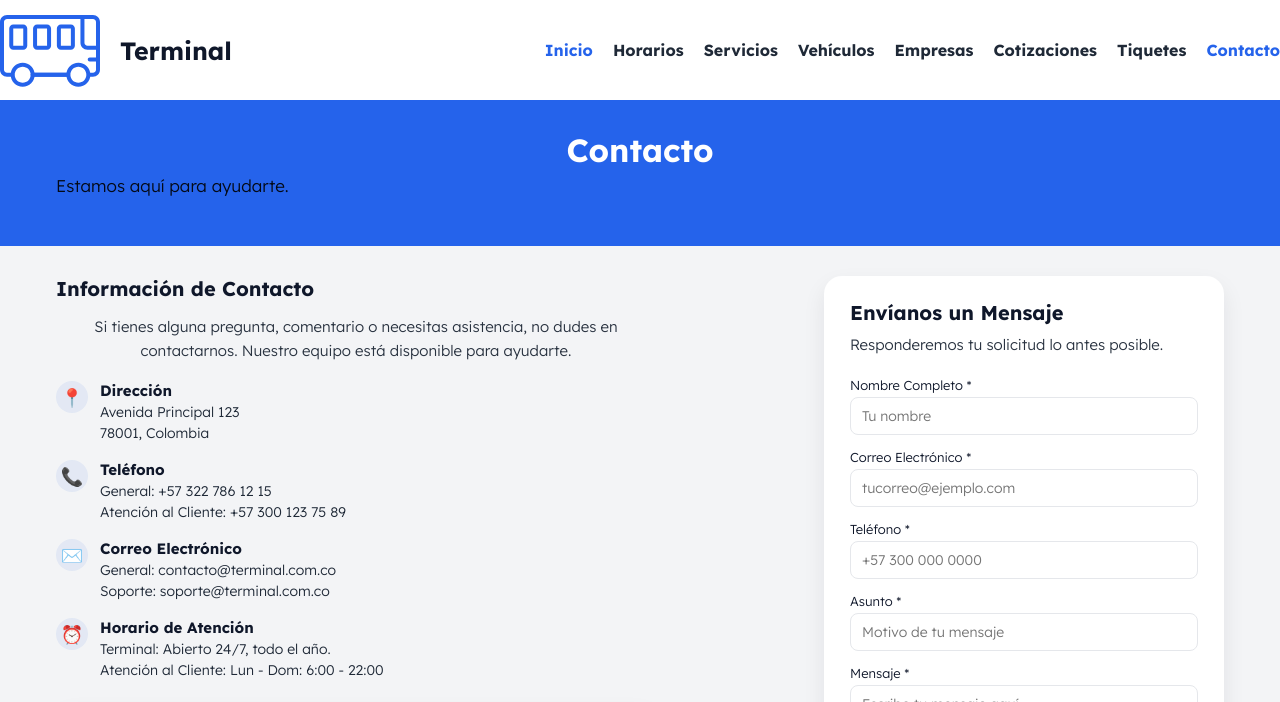
After one commit to Monroybr/terminal, a PHP site: page /contacto.html in a window 1280 px wide. The commit adds this page. Shown: the top 702 px of the page. Run offline with PHP 8.4, Linux system fonts and the light colour scheme.

Commit message:
Se termino el css del archivo contacto.html, con validaciones del formulario

```diff
--- /dev/null
+++ b/contacto.html
@@ -0,0 +1,196 @@
+<!DOCTYPE html>
+<html lang="en">
+  <head>
+    <meta charset="UTF-8">
+    <title>Terminal</title>
+    <link rel="preconnect" href="https://fonts.googleapis.com">
+    <link rel="preconnect" href="https://fonts.gstatic.com" crossorigin>
+    <link href="https://fonts.googleapis.com/css2?family=Lexend:wght@300,400;700&display=swap" rel="stylesheet">
+    <link rel="stylesheet" href="build/css/app.css">
+  </head>
+
+  <body>
+
+    <!--seccion header-->
+    <header>
+      <div class="header">
+        <div class="header__contenedor">
+          <div class="header__barra">
+            <div class="header__logo">
+              <img src="build/img/logo.svg" alt="logo terminal">
+              <h1 class="header__titulo">Terminal</h1>
+            </div>
+            <nav class="navegacion">
+              <a href="index.html" class="navegacion__link activo">Inicio</a>
+              <a href="horarios.html" class="navegacion__link">Horarios</a>
+              <a href="#" class="navegacion__link ">Servicios</a>
+              <a href="#" class="navegacion__link">Vehículos</a>
+              <a href="#" class="navegacion__link">Empresas</a>
+              <a href="#" class="navegacion__link">Cotizaciones</a>
+              <a href="#" class="navegacion__link">Tiquetes</a>
+              <a href="contacto.html" class="navegacion__link activo">Contacto</a>
+            </nav>
+          </div>
+        </div>
+      </div>
+    </header>
+
+    <!--seccion contacto-->
+    <main class="contacto">
+      <section class="contacto__encabezado">
+        <div class="contacto__contenedor">
+          <h1 class="contacto__titulo">Contacto</h1>
+          <p class="contacto__descripcion">Estamos aquí para ayudarte.</p>
+        </div>
+      </section>
+
+      <section class="contacto__contenido">
+        <div class="contacto__contenedor contacto__contenedor--grid">
+          <div class="contacto__col contacto__col--info">
+            <h2 class="contacto__subtitulo">Información de Contacto</h2>
+            <p class="contacto__texto">Si tienes alguna pregunta, comentario o necesitas asistencia, no dudes en contactarnos.
+            Nuestro equipo está disponible para ayudarte.
+            </p>
+
+            <ul class="contacto__lista">
+              <li class="contacto__item">
+                <span class="contacto__icono">📍</span>
+                <div class="contacto__item-detalle">
+                  <h3 class="contacto__item-titulo">Dirección</h3>
+                  <p class="contacto__item-texto">Avenida Principal 123<br>78001, Colombia</p>
+                </div>
+              </li>
+
+              <li class="contacto__item">
+                <span class="contacto__icono">📞</span>
+                <div class="contacto__item-detalle">
+                  <h3 class="contacto__item-titulo">Teléfono</h3>
+                  <p class="contacto__item-texto">General: +57 322 786 12 15<br>Atención al Cliente: +57 300 123 75 89</p>
+                </div>
+              </li>
+
+              <li class="contacto__item">
+                <span class="contacto__icono">✉️</span>
+                <div class="contacto__item-detalle">
+                  <h3 class="contacto__item-titulo">Correo Electrónico</h3>
+                  <p class="contacto__item-texto">General: contacto@terminal.com.co<br>Soporte: soporte@terminal.com.co
+                  </p>
+                </div>
+              </li>
+
+              <li class="contacto__item">
+                <span class="contacto__icono">⏰</span>
+                <div class="contacto__item-detalle">
+                  <h3 class="contacto__item-titulo">Horario de Atención</h3>
+                  <p class="contacto__item-texto">Terminal: Abierto 24/7, todo el año.<br>Atención al Cliente: Lun - Dom: 6:00 - 22:00
+                  </p>
+                </div>
+              </li>
+            </ul>
+
+            <figure class="contacto__imagen">
+              <img src="build/img/header.jpg" alt="Punto de información">
+            </figure>
+          </div>
+
+          <div class="contacto__col contacto__col--formulario">
+            <div class="contacto__tarjeta">
+              <h2 class="contacto__subtitulo contacto__subtitulo--formulario">Envíanos un Mensaje</h2>
+              <p class="contacto__texto contacto__texto--formulario">Responderemos tu solicitud lo antes posible.</p>
+              <form class="contacto__formulario">
+                <div class="contacto__campo">
+                  <label for="nombre" class="contacto__label">Nombre Completo *</label>
+                  <input id="nombre" type="text" class="contacto__input" placeholder="Tu nombre" required maxlength="30">
+                </div>
+
+                <div class="contacto__campo">
+                  <label for="email" class="contacto__label">Correo Electrónico *</label>
+                  <input id="email" type="email" class="contacto__input" placeholder="tucorreo@ejemplo.com" required maxlength="30">
+                </div>
+
+                <div class="contacto__campo">
+                  <label for="telefono" class="contacto__label">Teléfono *</label>
+                  <input id="telefono" type="number" class="contacto__input" placeholder="+57 300 000 0000" required maxlength="10">
+                </div>
+
+                <div class="contacto__campo">
+                  <label for="asunto" class="contacto__label">Asunto *</label>
+                  <input id="asunto" type="text" class="contacto__input" placeholder="Motivo de tu mensaje" required maxlength="30">
+                </div>
+
+                <div class="contacto__campo">
+                  <label for="mensaje" class="contacto__label">Mensaje *</label>
+                  <textarea id="mensaje" class="contacto__input contacto__input--textarea" rows="4" placeholder="Escribe tu mensaje aquí" required maxlength="200"></textarea>
+                </div>
+
+                <button type="submit" class="contacto__boton">
+                  Enviar Mensaje
+                </button>
+
+                <p class="contacto__nota-campos">* Campos obligatorios</p>
+              </form>
+            </div>
+          </div>
+        </div>
+      </section>
+    </main>
+
+    <!--seccion footer-->
+    <footer class="footer">
+      <div class="footer__contenedor">
+        <div class="footer__grid">
+          <div class="footer__col">
+            <h3 class="footer__heading">Terminal</h3>
+            <p class="footer__texto">
+              Tu terminal de confianza con más de 30 años sirviendo a la comunidad.
+            </p>
+          </div>
+
+          <div class="footer__col">
+            <h3 class="footer__heading">Contacto</h3>
+            <ul class="footer__lista">
+              <li class="footer__item">
+                <span class="footer__icono">📞</span>
+                <span>+57 322 786 12 15<br>+57 300 123 75 89</span>
+              </li>
+              <li class="footer__item">
+                <span class="footer__icono">✉️</span>
+                <span>contacto@terminal.com.co</span>
+              </li>
+            </ul>
+          </div>
+
+          <div class="footer__col">
+            <h3 class="footer__heading">Ubicación</h3>
+            <ul class="footer__lista">
+              <li class="footer__item">
+                <span class="footer__icono">📍</span>
+                <span>Avenida Principal 123<br>78001, Colombia</span>
+              </li>
+            </ul>
+          </div>
+
+          <div class="footer__col">
+            <h3 class="footer__heading">Horario</h3>
+            <ul class="footer__lista">
+              <li class="footer__item">
+                <span class="footer__icono">⏰</span>
+                <span><strong>Abierto 24/7</strong></span>
+              </li>
+              <li class="footer__item">
+                <span class="footer__icono"></span>
+                <span>Atención al cliente:<br>Lun - Dom: 6:00 - 22:00</span>
+              </li>
+            </ul>
+          </div>
+        </div>
+
+        <div class="footer__copy">
+          <p class="footer__derechos">Todos los derechos reservados © 2026 Terminal - Liseth Monroy - UNAD</p>
+        </div>
+      </div>
+    </footer>
+
+    <script src="src/js/contacto.js"></script>
+  </body>
+</html>
--- a/horarios.html
+++ b/horarios.html
@@ -21,14 +21,14 @@
               <h1 class="header__titulo">Terminal</h1>
             </div>
             <nav class="navegacion">
-              <a href="index.html" class="navegacion__link activo">Inicio</a>
+              <a href="index.html" class="navegacion__link">Inicio</a>
               <a href="horarios.html" class="navegacion__link activo">Horarios</a>
               <a href="#" class="navegacion__link">Servicios</a>
               <a href="#" class="navegacion__link">Vehículos</a>
               <a href="#" class="navegacion__link">Empresas</a>
               <a href="#" class="navegacion__link">Cotizaciones</a>
               <a href="#" class="navegacion__link">Tiquetes</a>
-              <a href="#" class="navegacion__link">Contacto</a>
+              <a href="contacto.html" class="navegacion__link">Contacto</a>
             </nav>
           </div>
         </div>
--- a/index.html
+++ b/index.html
@@ -28,7 +28,7 @@
               <a href="#" class="navegacion__link">Empresas</a>
               <a href="#" class="navegacion__link">Cotizaciones</a>
               <a href="#" class="navegacion__link">Tiquetes</a>
-              <a href="#" class="navegacion__link">Contacto</a>
+              <a href="contacto.html" class="navegacion__link">Contacto</a>
             </nav>
           </div>
         </div>
--- a/src/scss/app.scss
+++ b/src/scss/app.scss
@@ -5,4 +5,5 @@
 @use 'destinos';
 @use 'viajar';
 @use 'horarios';
+@use 'contacto';
 @use 'footer';
--- /dev/null
+++ b/src/scss/contacto/_contacto.scss
@@ -0,0 +1,230 @@
+@use 'base/variables' as v;
+@use 'base/mixins' as m;
+
+.contacto{
+    background-color: v.$lightGray;
+
+    &__contenedor{
+        max-width: 120rem;
+        margin: 0 auto;
+        padding: 0 1.6rem;
+    }
+
+    &__encabezado{
+        background-color: v.$primary;
+        color: v.$white;
+        padding: 3rem 0 5rem 0;
+    }
+
+    &__titulo{
+        margin: 0 0 0.5rem 0;
+        font-size: 2.4rem;
+        font-weight: 700;
+
+        @include m.tablet{
+            font-size: 3.2rem;
+        }
+    }
+
+    &__descripcion{
+        margin: 0;
+        font-size: 1.5rem;
+        opacity: 0.9;
+
+        @include m.tablet{
+            font-size: 1.7rem;
+        }
+    }
+
+    &__contenido{
+        padding: 3rem 0 5rem 0;
+    }
+
+    &__contenedor--grid{
+        display: flex;
+        flex-direction: column;
+        gap: 3rem;
+
+        @include m.tablet{
+            flex-direction: row;
+            align-items: flex-start;
+        }
+    }
+
+    &__col{
+        flex: 1;
+    }
+
+    &__col--info{
+        max-width: 60rem;
+    }
+
+    &__col--formulario{
+        @include m.tablet{
+            max-width: 40rem;
+            margin-left: auto;
+        }
+    }
+
+    &__subtitulo{
+        margin: 0 0 1.4rem 0;
+        font-size: 2rem;
+        font-weight: 700;
+        color: v.$darkBlue;
+    }
+
+    &__subtitulo--formulario{
+        margin-bottom: 0.8rem;
+    }
+
+    &__texto{
+        margin: 0 0 1.8rem 0;
+        font-size: 1.5rem;
+        color: v.$darkGray;
+        opacity: 0.95;
+        line-height: 1.6;
+    }
+
+    &__texto--formulario{
+        margin-bottom: 2rem;
+    }
+
+    &__lista{
+        list-style: none;
+        padding: 0;
+        margin: 0 0 2.4rem 0;
+        display: flex;
+        flex-direction: column;
+        gap: 1.6rem;
+    }
+
+    &__item{
+        display: flex;
+        align-items: flex-start;
+        gap: 1.2rem;
+    }
+
+    &__icono{
+        width: 3.2rem;
+        height: 3.2rem;
+        border-radius: 999px;
+        background-color: rgba(37, 99, 235, 0.08);
+        display: flex;
+        align-items: center;
+        justify-content: center;
+        font-size: 1.8rem;
+        color: v.$primary;
+        flex-shrink: 0;
+    }
+
+    &__item-detalle{
+        flex: 1;
+    }
+
+    &__item-titulo{
+        margin: 0 0 0.2rem 0;
+        font-size: 1.5rem;
+        font-weight: 600;
+        color: v.$darkBlue;
+    }
+
+    &__item-texto{
+        margin: 0;
+        font-size: 1.4rem;
+        color: v.$darkGray;
+        line-height: 1.5;
+    }
+
+    &__imagen{
+        margin: 0;
+        margin-top: 1.6rem;
+        border-radius: 1.6rem;
+        overflow: hidden;
+        box-shadow: v.$shadow;
+
+        img{
+            width: 100%;
+            height: auto;
+            display: block;
+            object-fit: cover;
+        }
+    }
+
+    &__tarjeta{
+        background-color: v.$white;
+        border-radius: 1.8rem;
+        box-shadow: v.$shadow;
+        padding: 2.4rem 2.6rem 2.8rem 2.6rem;
+    }
+
+    &__formulario{
+        display: flex;
+        flex-direction: column;
+        gap: 1.4rem;
+    }
+
+    &__campo{
+        display: flex;
+        flex-direction: column;
+        gap: 0.4rem;
+    }
+
+    &__label{
+        font-size: 1.3rem;
+        font-weight: 500;
+        color: v.$darkBlue;
+    }
+
+    &__input{
+        border-radius: 0.8rem;
+        border: 1px solid v.$border;
+        padding: 0.9rem 1.1rem;
+        font-family: v.$main_source;
+        font-size: 1.4rem;
+        color: v.$darkGray;
+        outline: none;
+        transition: border-color 0.15s ease, box-shadow 0.15s ease;
+
+        &:focus{
+            border-color: v.$primary;
+            box-shadow: 0 0 0 1px rgba(37, 99, 235, 0.25);
+        }
+    }
+
+    &__input--textarea{
+        resize: vertical;
+        min-height: 9rem;
+    }
+
+    &__boton{
+        margin-top: 0.6rem;
+        width: 100%;
+        border: none;
+        border-radius: 999px;
+        background-color: v.$primary;
+        color: v.$white;
+        font-weight: 600;
+        font-size: 1.5rem;
+        padding: 1rem 1.6rem;
+        cursor: pointer;
+        display: inline-flex;
+        align-items: center;
+        justify-content: center;
+        box-shadow: 0 10px 22px rgba(37, 99, 235, 0.45);
+        transition: background-color 0.2s ease, transform 0.2s ease, box-shadow 0.2s ease;
+
+        &:hover{
+            background-color: v.$secondary;
+            transform: translateY(-1px);
+            box-shadow: 0 14px 28px rgba(37, 99, 235, 0.55);
+        }
+    }
+
+    &__nota-campos{
+        margin: 0.8rem 0 0 0;
+        font-size: 1.2rem;
+        color: v.$darkGray;
+        opacity: 0.7;
+        text-align: center;
+    }
+}
--- /dev/null
+++ b/src/scss/contacto/_index.scss
@@ -0,0 +1 @@
+@forward 'contacto';
```
Also changed, not shown: src/js/contacto.js (added, +37 -0 lines), build/css/app.css, 1 other file.
